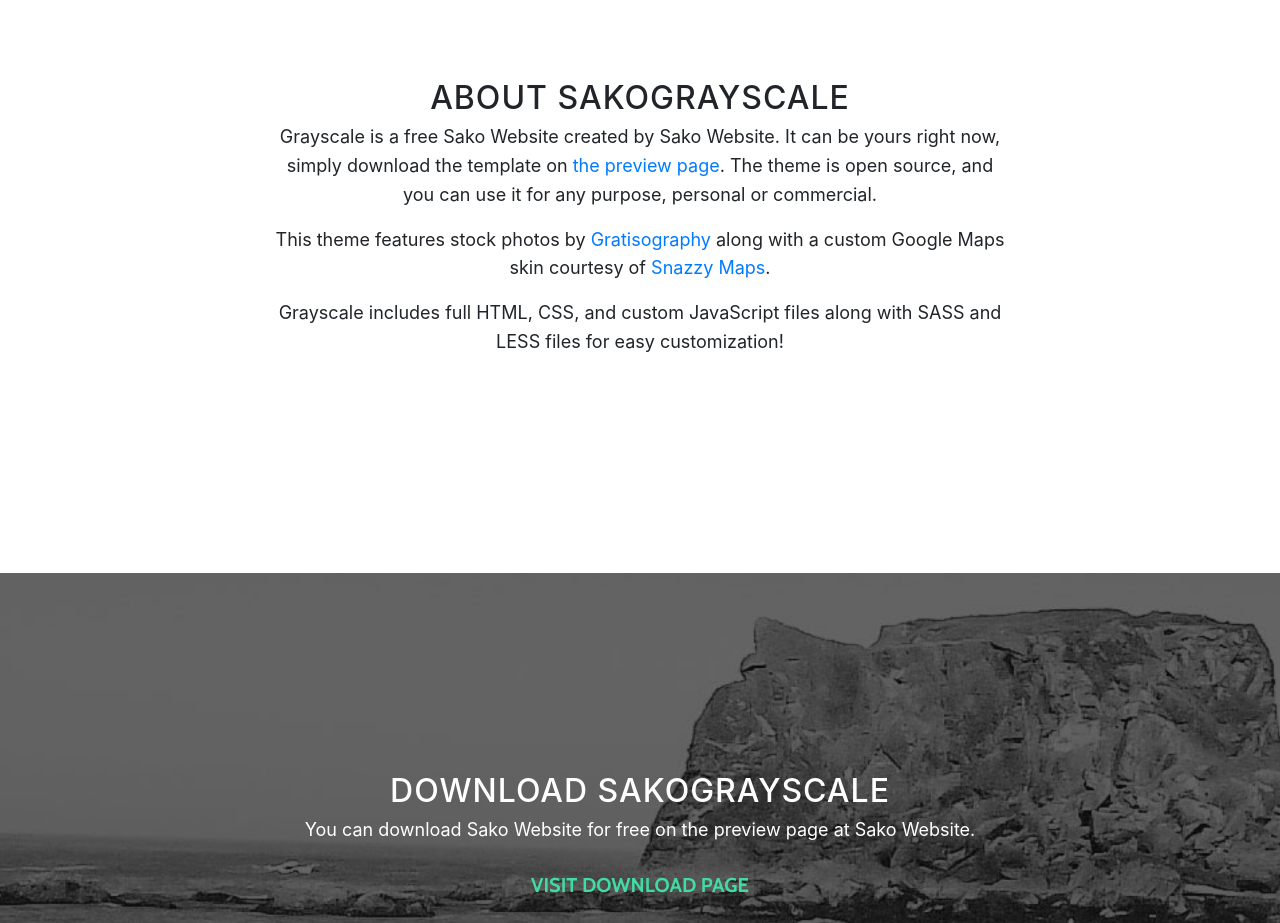
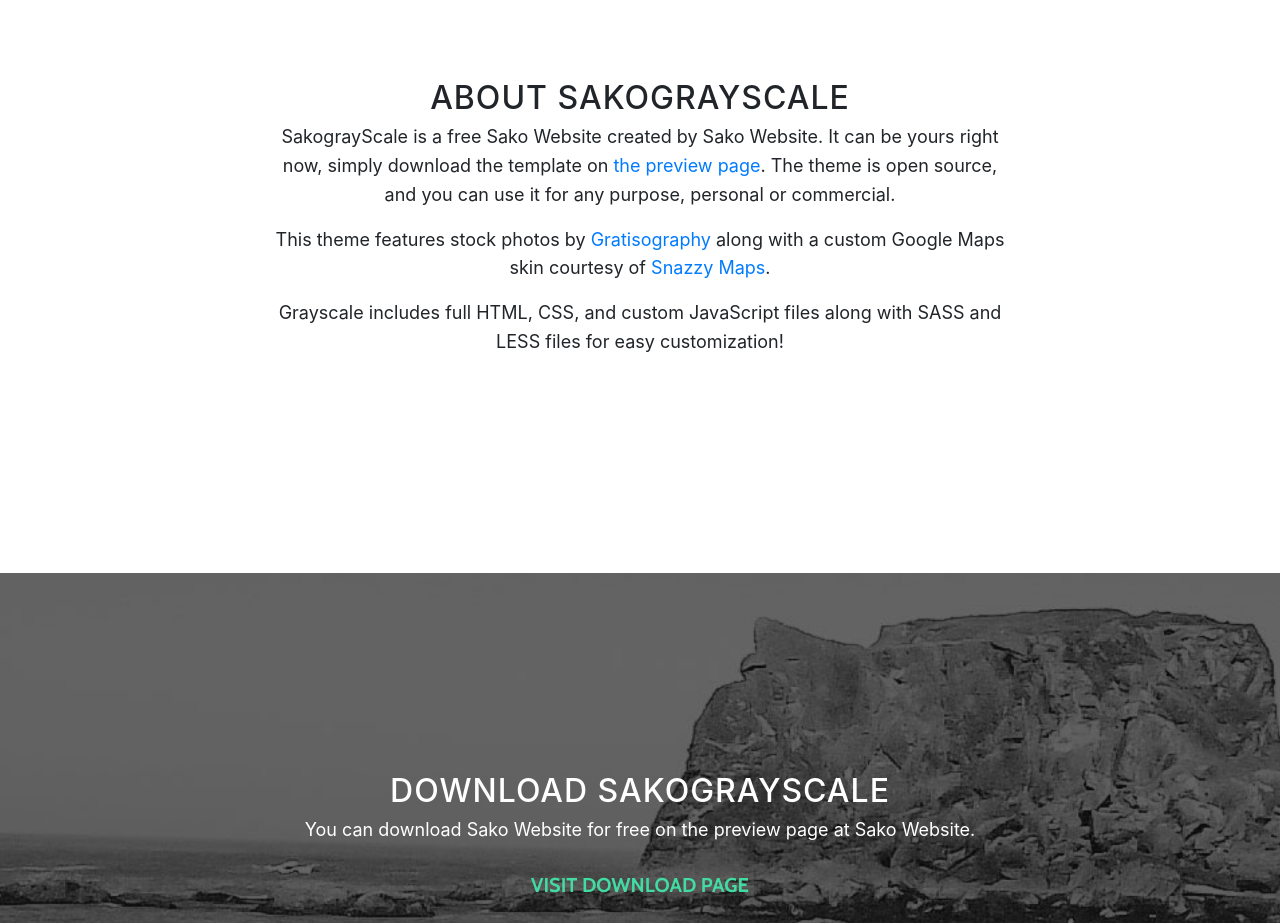
Before and after one commit to freddiesdba/SakograyScale, a website with bundled scripts: page index.html in a window 1280 px wide. Shown: the part 920-1843 px from the top of the page. Built offline with nearby package versions, Linux system fonts and the light colour scheme.

Commit message:
Update index.html

```diff
--- a/index.html
+++ b/index.html
@@ -73,7 +73,7 @@
         <div class="row">
           <div class="col-lg-8 mx-auto">
             <h2>About SakograyScale</h2>
-            <p>Grayscale is a free Sako Website created by Sako Website. It can be yours right now, simply download the template on
+            <p>SakograyScale is a free Sako Website created by Sako Website. It can be yours right now, simply download the template on
               <a href="http://sakowebsite.com/template-overviews/grayscale/">the preview page</a>. The theme is open source, and you can use it for any purpose, personal or commercial.</p>
             <p>This theme features stock photos by
               <a href="http://sakowebsite.com//">Gratisography</a>
```
